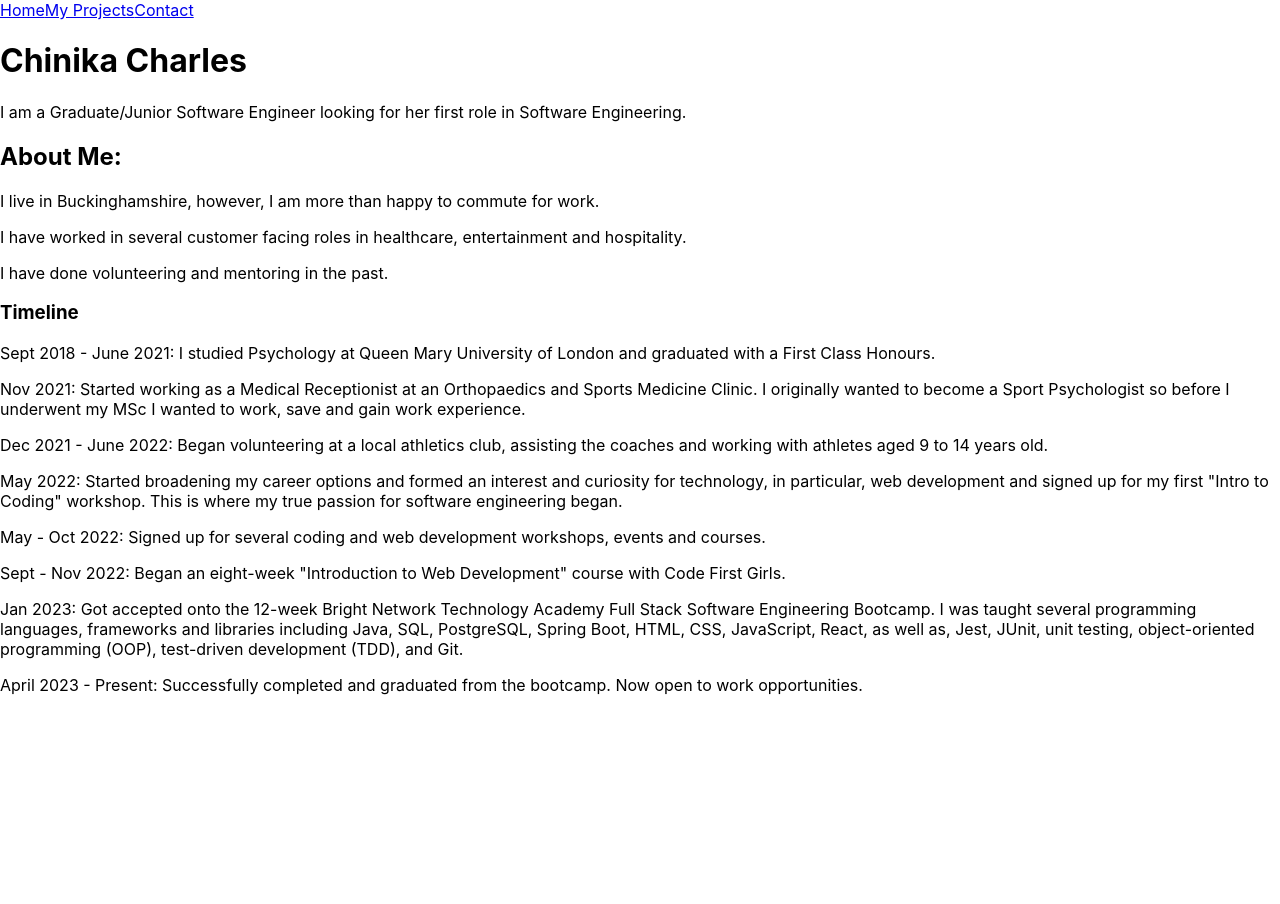
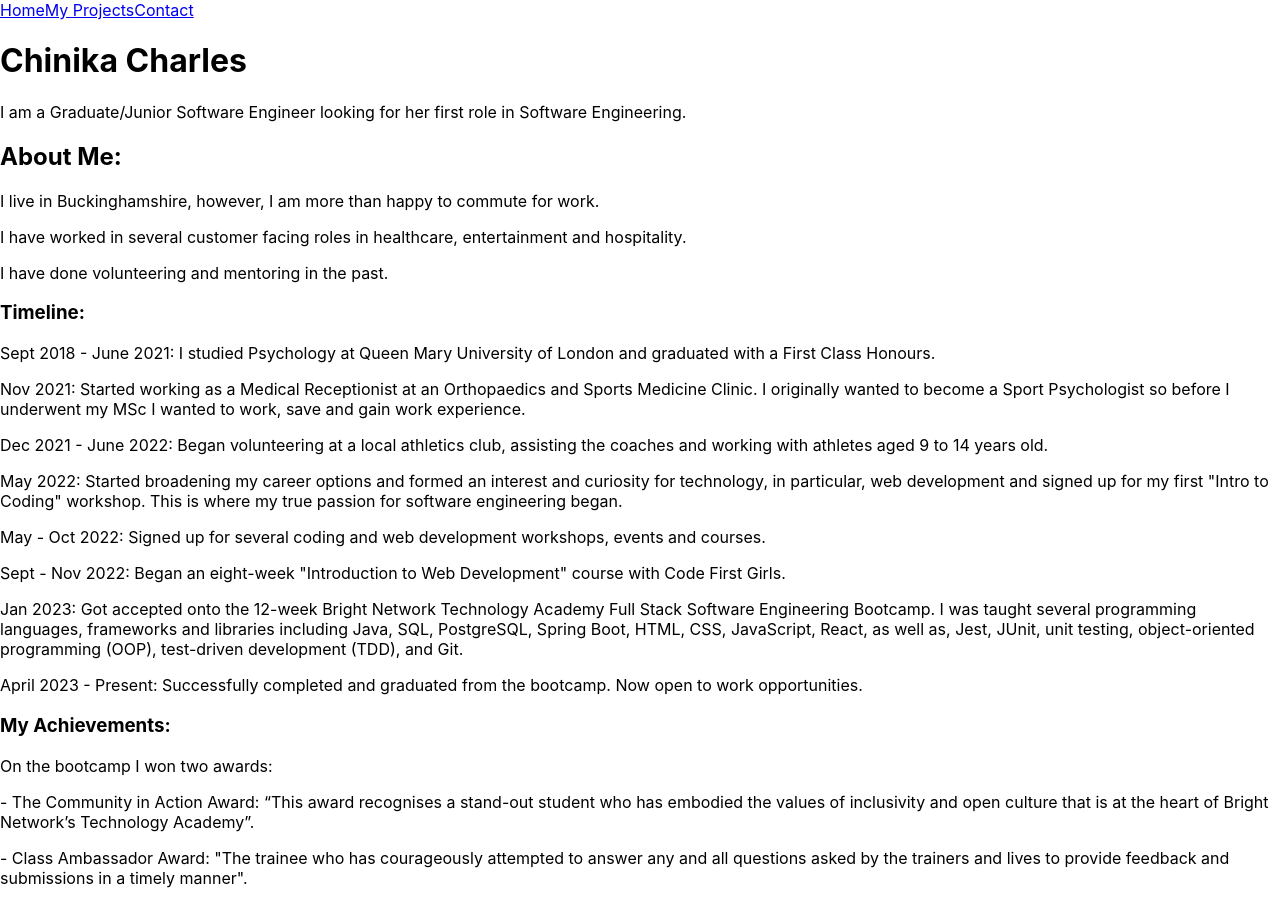
Before and after one commit to ChinikaC/My_Portfolio, a React (Create React App) app: page / in a window 1280 px wide. Before the commit the page ends 800 px from the top, so only its background shows below. Built offline with nearby package versions, Linux system fonts and the light colour scheme.

Commit message:
Added in a my achievments section

```diff
--- a/src/components/AboutMe.js
+++ b/src/components/AboutMe.js
@@ -9,12 +9,12 @@ const AboutMe = () => {
             </div>
             <div>
                 <h2>About Me:</h2>
-                <p> I live in Buckinghamshire, however, I am more than happy to commute for work. </p>
+                <p>I live in Buckinghamshire, however, I am more than happy to commute for work. </p>
                 <p>I have worked in several customer facing roles in healthcare, entertainment and hospitality.</p>
                 <p>I have done volunteering and mentoring in the past.</p>
 
-                <h3> Timeline </h3>
-                <p> Sept 2018 - June 2021: I studied Psychology at Queen Mary University of London and graduated with a First Class Honours.</p>
+                <h3>Timeline:</h3>
+                <p>Sept 2018 - June 2021: I studied Psychology at Queen Mary University of London and graduated with a First Class Honours.</p>
 
                 <p>Nov 2021: Started working as a Medical Receptionist at an Orthopaedics and Sports Medicine Clinic.
                     I originally wanted to become a Sport Psychologist so before I underwent my MSc I wanted to work, save
@@ -37,6 +37,12 @@ const AboutMe = () => {
                         and Git.</p>
 
                 <p>April 2023 - Present: Successfully completed and graduated from the bootcamp. Now open to work opportunities.</p>
+                <h3>My Achievements:</h3>
+                <p>On the bootcamp I won two awards:</p>
+                <p> - The Community in Action Award: “This award recognises a stand-out student who has embodied the values of inclusivity
+                    and open culture that is at the heart of Bright Network’s Technology Academy”. </p>
+                <p> - Class Ambassador Award: "The trainee who has courageously attempted to answer any and all questions asked by the trainers
+                    and lives to provide feedback and submissions in a timely manner".</p>
             </div>
         </div>
     )
```
